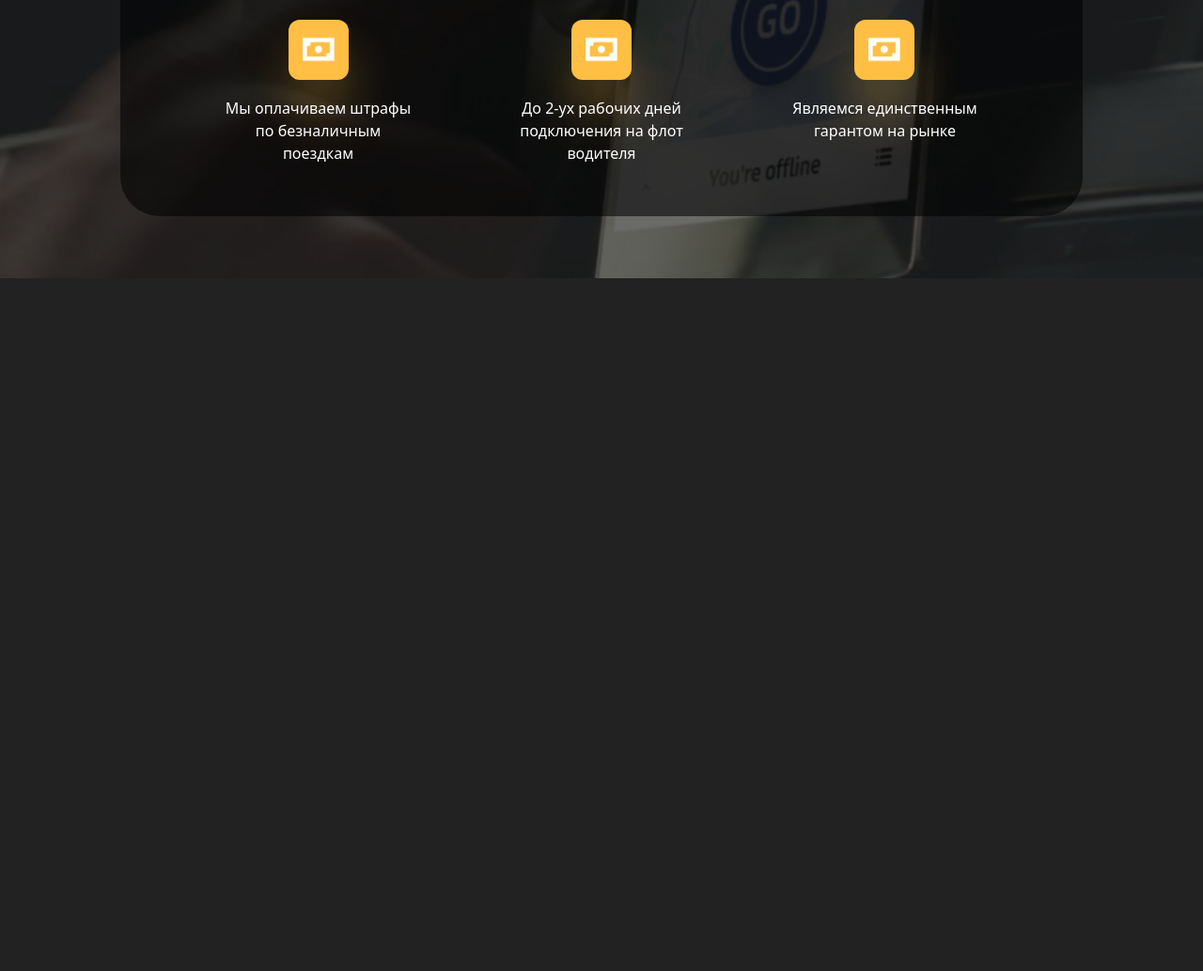
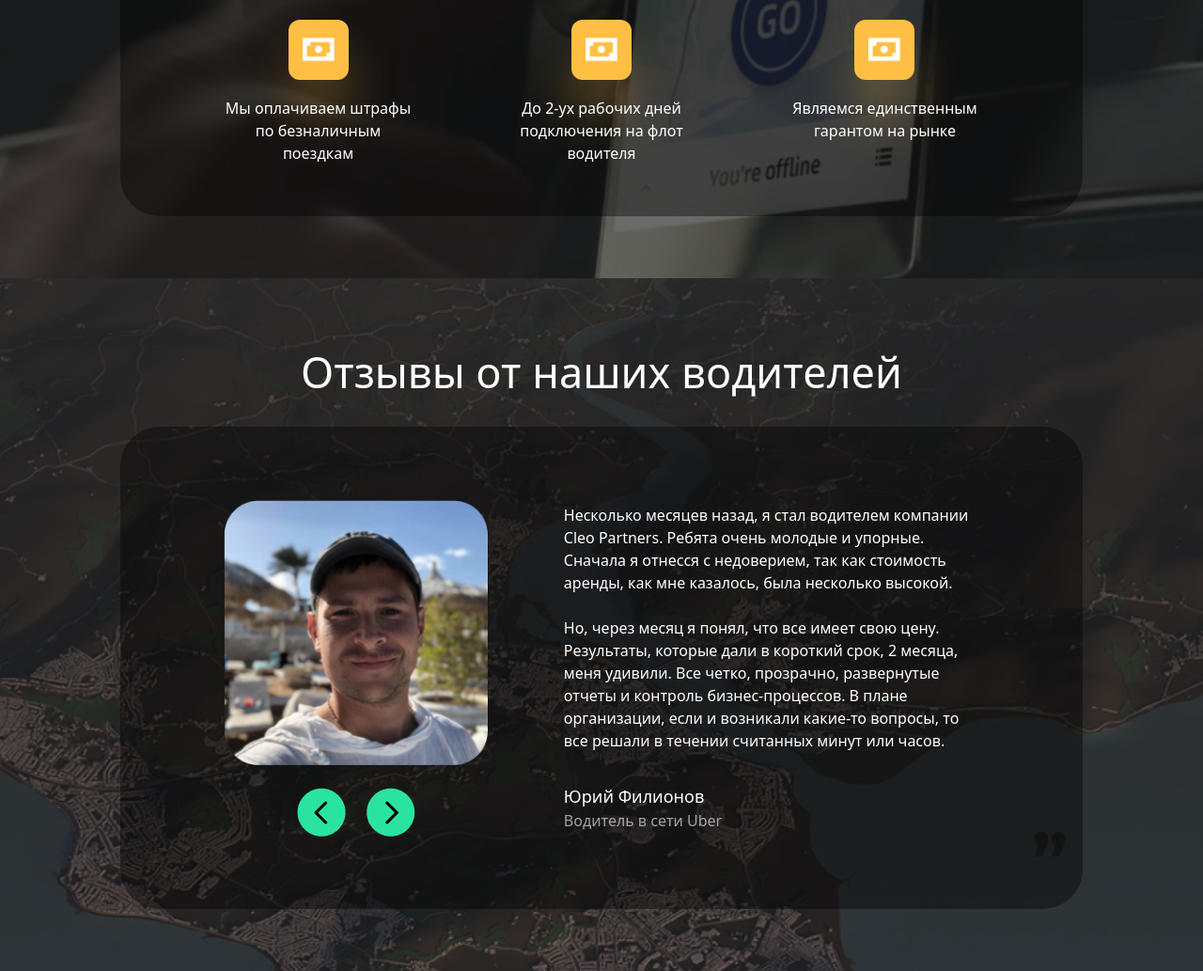
Before and after one commit to thenxcode/cleopartner, a website: page dist/index.html in a window 1280 px wide. Shown: the part 2417-3450 px from the top of the page at 94% size. Before the commit the page ends 2713 px from the top, so only its background shows below. Drawn offline with Linux system fonts and the light colour scheme.

Commit message:
section 4

```diff
--- a/dist/index.html
+++ b/dist/index.html
@@ -154,14 +154,20 @@
       style="background-image: url(../img/bg3.png)"
       class="bg-no-repeat bg-cover py-[66px]"
     >
-      <h2 class="text-center text-[45px] text-[700] phone:hidden">Наши преимущества</h2>
-      <h2 class="text-center text-[30px] text-[700] hidden phone:block ">Преимущества <br>
-        компании:</h2>
-      <div class=" w-[80%] phone:w-[100%] mx-auto phone:mx-0 px-[110px] phone:px-[20px] py-[55px] bg-[#00000090] phone:bg-transparent  rounded-[42px] phone:rounded-none mt-[25px] phone:flex phone:justify-between ">
+      <h2 class="text-center text-[45px] text-[700] phone:hidden">
+        Наши преимущества
+      </h2>
+      <h2 class="text-center text-[30px] text-[700] hidden phone:block">
+        Преимущества <br />
+        компании:
+      </h2>
+      <div
+        class="w-[80%] phone:w-[100%] mx-auto phone:mx-0 px-[110px] phone:px-[20px] py-[55px] bg-[#00000065] phone:bg-transparent rounded-[42px] phone:rounded-none mt-[25px] phone:flex phone:justify-between"
+      >
         <div class="flex justify-between phone:flex-col phone:w-[48%]">
           <div class="w-[25%] phone:w-[100%]">
             <div
-              class="bg-[#2BE3A0] p-[15px] w-[64px] rounded-[12px] mx-auto shadow-[0_35px_60px_-15px_#2BE3A0] mb-[18px] "
+              class="bg-[#2BE3A0] p-[15px] w-[64px] rounded-[12px] mx-auto shadow-[0_35px_60px_-15px_#2BE3A0] mb-[18px]"
             >
               <img src="../img/ic1.png" alt="" />
             </div>
@@ -176,7 +182,7 @@
               <img src="../img/ic2.png" alt="" />
             </div>
             <p class="text-[16px] text-[600] text-center phone:text-[14px]">
-                Рекомендованный партнер Uber, Bolt, Free Now
+              Рекомендованный партнер Uber, Bolt, Free Now
             </p>
           </div>
           <div class="w-[25%] phone:w-[100%]">
@@ -186,11 +192,13 @@
               <img src="../img/ic3.png" alt="" />
             </div>
             <p class="text-[16px] text-[600] text-center phone:text-[14px]">
-            Техническая поддержка 24/7 в онлайн-режиме
+              Техническая поддержка 24/7 в онлайн-режиме
             </p>
           </div>
         </div>
-        <div class="flex justify-between mt-[50px] phone:mt-[0] phone:flex-col phone:w-[48%]">
+        <div
+          class="flex justify-between mt-[50px] phone:mt-[0] phone:flex-col phone:w-[48%]"
+        >
           <div class="w-[25%] phone:w-[100%]">
             <div
               class="bg-[#FFBF44] p-[15px] w-[64px] rounded-[12px] mx-auto shadow-[0_35px_60px_-15px_#FFBF44] mb-[18px]"
@@ -198,7 +206,7 @@
               <img src="../img/ic1.png" alt="" />
             </div>
             <p class="text-[16px] text-[600] text-center phone:text-[14px]">
-            Мы оплачиваем штрафы по безналичным поездкам
+              Мы оплачиваем штрафы по безналичным поездкам
             </p>
           </div>
           <div class="w-[28%] phone:w-[100%] phone:my-[30px]">
@@ -208,7 +216,7 @@
               <img src="../img/ic1.png" alt="" />
             </div>
             <p class="text-[16px] text-[600] text-center phone:text-[14px]">
-                До 2-ух рабочих дней подключения на флот водителя
+              До 2-ух рабочих дней подключения на флот водителя
             </p>
           </div>
           <div class="w-[25%] phone:w-[100%]">
@@ -218,11 +226,94 @@
               <img src="../img/ic1.png" alt="" />
             </div>
             <p class="text-[16px] text-[600] text-center phone:text-[14px]">
-                Являемся единственным гарантом  на рынке
+              Являемся единственным гарантом на рынке
             </p>
           </div>
         </div>
       </div>
     </section>
+    <section
+      style="background-image: url(../img/bg4.png)"
+      class="bg-no-repeat bg-cover py-[66px]"
+    >
+      <h2 class="text-center text-[45px] text-[700] phone:hidden">
+        Отзывы от наших водителей
+      </h2>
+      <h2 class="text-center text-[30px] text-[700] hidden phone:block">
+        Отзывы наших <br> водителей
+      </h2>
+      <div
+        class="w-[80%] mx-auto px-[110px] bg-[#00000065] py-[55px] rounded-[42px] mt-[25px] flex justify-between items-center phone:hidden"
+      >
+        <div class="w-[35%] phone:w-[100%]">
+          <div>
+            <img src="../img/2.png" class="w-[100%]" alt="" />
+            <div class="flex justify-center mt-[24px]">
+              <button>
+                <img src="../img/left.png" class="mr-[22px]" alt="" />
+              </button>
+              <button><img src="../img/right.png" alt="" /></button>
+            </div>
+          </div>
+        </div>
+        <div class="w-[55%] phone:w-[100%]">
+          <img
+            class="relative left-[-50px] text-[77px] text-[#000]"
+            src="../img/ss.png"
+            alt=""
+          />
+          <p class="text-[16px] text-[600] max-w-[443px]">
+            Несколько месяцев назад, я стал водителем компании Cleo Partners.
+            Ребята очень молодые и упорные. Сначала я отнесся с недоверием, так
+            как стоимость аренды, как мне казалось, была несколько высокой.
+            <br />
+            <br />
+            Но, через месяц я понял, что все имеет свою цену. Результаты,
+            которые дали в короткий срок, 2 месяца, меня удивили. Все четко,
+            прозрачно, развернутые отчеты и контроль бизнес-процессов. В плане
+            организации, если и возникали какие-то вопросы, то все решали в
+            течении считанных минут или часов.
+          </p>
+          <h4 class="text-[18px] text-[700] mt-[34px]">Юрий Филионов</h4>
+          <p class="text-[16px] text-[600] opacity-[0.6]">
+            Водитель в сети Uber
+          </p>
+          <img
+            class="relative left-[500px] text-[77px] text-[#000]"
+            src="../img/ss2.png"
+            alt=""
+          />
+        </div>
+      </div>
+      <div
+        class="w-[100%] px-[26px] bg-[#00000065] py-[55px] rounded-[42px] mt-[25px] hidden phone:block"
+      >
+        <div class="flex justify-between mb-[20px]">
+          <div class="w-[35%]">
+            <img src="../img/2.png" class="w-[100%] rounded-[40px]" alt="" />
+          </div>
+          <div class="w-[55%]">
+            <h4 class="text-[16px] text-[700] mt-[34px]">Юрий Филионов</h4>
+            <p class="text-[13px] text-[600] opacity-[0.6]">
+              Водитель в сети Uber
+            </p>
+          </div>
+        </div>
+        <div class="w-[55%] phone:w-[100%]">
+          <p class="text-[16px] text-[600] max-w-[443px]">
+            Несколько месяцев назад, я стал водителем компании Cleo Partners.
+            Ребята очень молодые и упорные. Сначала я отнесся с недоверием, так
+            как стоимость аренды, как мне казалось, была несколько высокой.
+            <br />
+            <br />
+            Но, через месяц я понял, что все имеет свою цену. Результаты,
+            которые дали в короткий срок, 2 месяца, меня удивили. Все четко,
+            прозрачно, развернутые отчеты и контроль бизнес-процессов. В плане
+            организации, если и возникали какие-то вопросы, то все решали в
+            течении считанных минут или часов.
+          </p>
+        </div>
+      </div>
+    </section>
   </body>
 </html>
```
Also changed, not shown: dist/output.css, img/2.png (added), img/bg4.png (added), img/left.png (added), img/right.png (added), img/ss.png (added), img/ss2.png (added).
